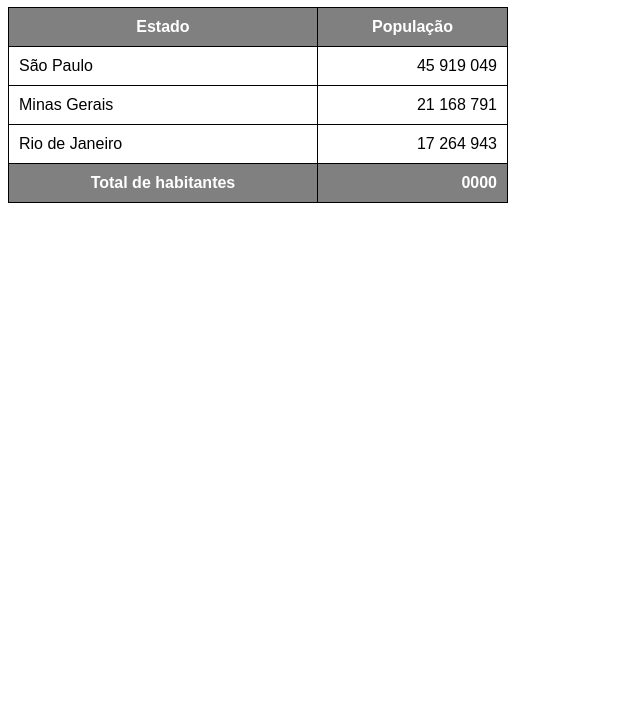
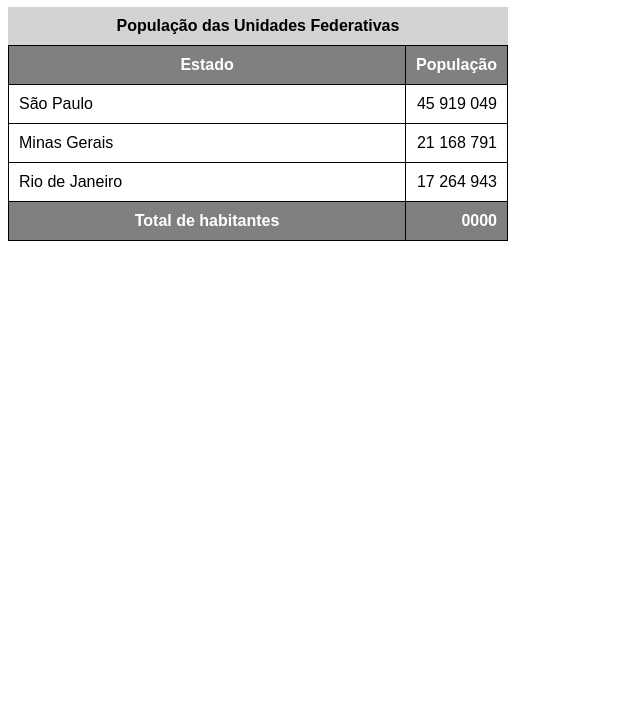
Before and after one commit to LeandroChaves-dev/html-css, a plain HTML site: page exercicios/ex24 tabelas/tabela02.html in a window 1280 px wide. Shown: the part 73-800 px from the top of the page, without its empty margins (0-640 px from the left). Drawn offline with Linux system fonts and the light colour scheme.

Commit message:
caption e scope

```diff
--- a/exercicios/ex24 tabelas/tabela02.html
+++ b/exercicios/ex24 tabelas/tabela02.html
@@ -5,6 +5,14 @@
     <meta name="viewport" content="width=device-width, initial-scale=1.0">
     <title>Tabelas</title>
     <style>
+
+        caption {
+            font-size:1,5em ;
+            font-weight: bold;
+            padding: 10px;
+            background-color: lightgray;
+        }
+
         body {
             font-family: Arial, Helvetica, sans-serif;
 
@@ -42,11 +50,15 @@
             TFOOT
                 TR,TD,TH
             -->
+
+
     <table>
+        <caption>População das Unidades Federativas</caption><!--Legenda da tabela-->
         <thead>
+
             <tr>
-                <th>Estado</th>
-                <th>População</th>
+                <th scope="col">Estado</th> <!--scope ajuda os dispositivos de busca saberem que se trata de uma coluna-->
+                <th scope="col" style="width: 50px;">População</th>
 
         </thead>
         <tbody>
@@ -66,7 +78,7 @@
         </tbody>
         <tfoot>
             <tr>
-                <th>Total de habitantes</th>
+                <th scope="row">Total de habitantes</th>
                 <td class="num"><strong>0000</strong></td>
             </tr>
 
```
Also changed, not shown: exercicios/ex24 tabelas/tabela01.html (+1 -0 lines).
